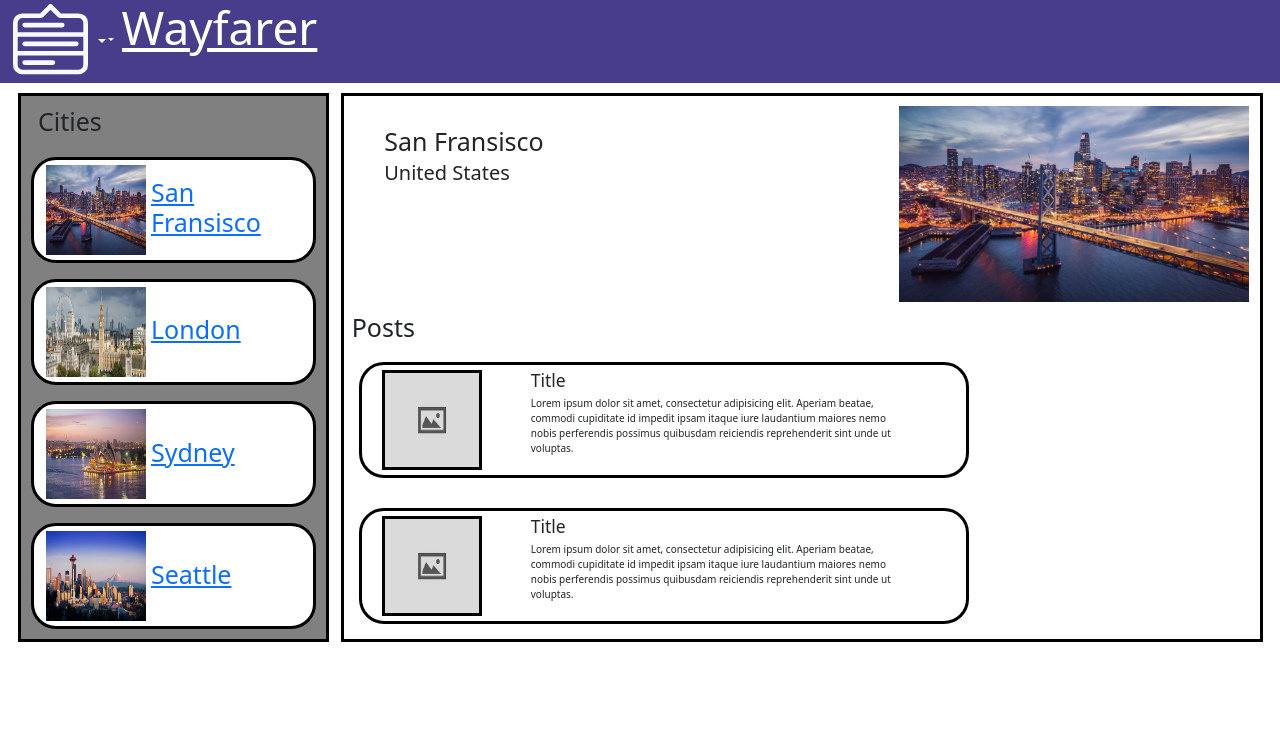
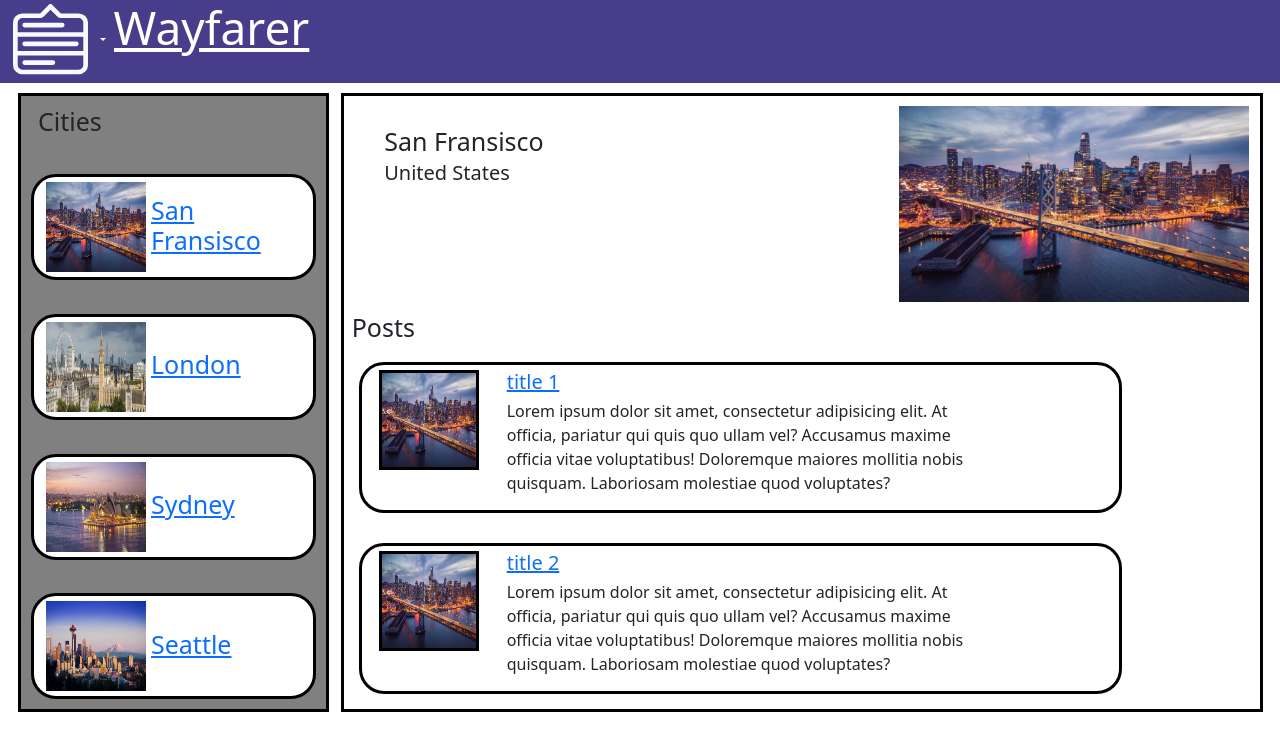
Before and after one commit to savila12/Wayfarer, an Angular app in the folder wayfarer/: page /cities/1 in a window 1280 px wide. Shown: the top 750 px of the page. Built offline with nearby package versions, Linux system fonts and the light colour scheme.

Commit message:
completed sprint2

```diff
--- a/wayfarer/src/app/app.module.ts
+++ b/wayfarer/src/app/app.module.ts
@@ -8,6 +8,7 @@ import { CitiesComponent } from './cities/cities.component';
 import { CarouselBasicComponent } from './carousel-basic/carousel-basic.component';
 import { TopicComponent } from './topic/topic.component';
 import { CityComponent } from './city/city.component';
+import { PostComponent } from './post/post.component';
 
 @NgModule({
   declarations: [
@@ -16,7 +17,8 @@ import { CityComponent } from './city/city.component';
     CitiesComponent,
     CarouselBasicComponent,
     TopicComponent,
-    CityComponent
+    CityComponent,
+    PostComponent
   ],
   imports: [
     BrowserModule,
--- a/wayfarer/src/app/cities.ts
+++ b/wayfarer/src/app/cities.ts
@@ -3,27 +3,77 @@ export const CITIES = [
     id: 1,
     name: 'San Fransisco',
     country: 'United States',
-    imageUrl: 'assets/images/san-francisco.png'
+    imageUrl: 'assets/images/san-francisco.png',
+    posts: [
+      {
+      title: 'title 1',
+      author: 'Jon Doe',
+      body: 'Lorem ipsum dolor sit amet, consectetur adipisicing elit. At officia, pariatur qui quis quo ullam vel?' +
+         ' Accusamus maxime officia vitae voluptatibus! Doloremque maiores mollitia nobis quisquam. Laboriosam molestiae quod voluptates?'
+      },
+      {
+        title: 'title 2',
+        author: 'Jane Doe',
+        body: 'Lorem ipsum dolor sit amet, consectetur adipisicing elit. At officia, pariatur qui quis quo ullam vel?' +
+          ' Accusamus maxime officia vitae voluptatibus! Doloremque maiores mollitia nobis quisquam. Laboriosam molestiae quod voluptates?'
+      }
+      ]
   },
   {
     id: 2,
     name: 'London',
     country: 'United Kingdom',
-    imageUrl: 'assets/images/london.png'
-
+    imageUrl: 'assets/images/london.png',
+    posts: [
+      {
+        title: 'title 1',
+        author: 'Jon Doe',
+        body: 'Lorem ipsum dolor sit amet, consectetur adipisicing elit. At officia, pariatur qui quis quo ullam vel?' +
+          ' Accusamus maxime officia vitae voluptatibus! Doloremque maiores mollitia nobis quisquam. Laboriosam molestiae quod voluptates?'
+      },
+      {
+        title: 'title 2',
+        author: 'Jane Doe',
+        body: 'Lorem ipsum dolor sit amet, consectetur adipisicing elit. At officia, pariatur qui quis quo ullam vel?' +
+          ' Accusamus maxime officia vitae voluptatibus! Doloremque maiores mollitia nobis quisquam. Laboriosam molestiae quod voluptates?'
+      }]
   },
   {
     id: 3,
     name: 'Sydney',
     country: 'Australia',
-    imageUrl: 'assets/images/sydney.png'
-
+    imageUrl: 'assets/images/sydney.png',
+    posts: [
+      {
+        title: 'title 1',
+        author: 'Jon Doe',
+        body: 'Lorem ipsum dolor sit amet, consectetur adipisicing elit. At officia, pariatur qui quis quo ullam vel?' +
+          ' Accusamus maxime officia vitae voluptatibus! Doloremque maiores mollitia nobis quisquam. Laboriosam molestiae quod voluptates?'
+      },
+      {
+        title: 'title 2',
+        author: 'Jane Doe',
+        body: 'Lorem ipsum dolor sit amet, consectetur adipisicing elit. At officia, pariatur qui quis quo ullam vel?' +
+          ' Accusamus maxime officia vitae voluptatibus! Doloremque maiores mollitia nobis quisquam. Laboriosam molestiae quod voluptates?'
+      }]
   },
   {
     id: 4,
     name: 'Seattle',
     country: 'United States',
-    imageUrl: 'assets/images/seattle.png'
-
+    imageUrl: 'assets/images/seattle.png',
+    posts: [
+      {
+        title: 'title 1',
+        author: 'Jon Doe',
+        body: 'Lorem ipsum dolor sit amet, consectetur adipisicing elit. At officia, pariatur qui quis quo ullam vel?' +
+          ' Accusamus maxime officia vitae voluptatibus! Doloremque maiores mollitia nobis quisquam. Laboriosam molestiae quod voluptates?'
+      },
+      {
+        title: 'title 2',
+        author: 'Jane Doe',
+        body: 'Lorem ipsum dolor sit amet, consectetur adipisicing elit. At officia, pariatur qui quis quo ullam vel?' +
+          ' Accusamus maxime officia vitae voluptatibus! Doloremque maiores mollitia nobis quisquam. Laboriosam molestiae quod voluptates?'
+      }]
   }
 ];
--- a/wayfarer/src/app/city/city.component.css
+++ b/wayfarer/src/app/city/city.component.css
@@ -22,13 +22,10 @@ img{
   padding: 5px;
   margin: 15px
 }
-#post-image{
+.post-image{
   text-align: center;
   padding: 0;
 }
-#post-title{
-  padding: 0;
+p{
+  font-size: 16px;
 }
-#post{
-  padding: 0;
-}
--- a/wayfarer/src/app/city/city.component.html
+++ b/wayfarer/src/app/city/city.component.html
@@ -10,26 +10,15 @@
   </div>
   <div class="row ">
     <h1>Posts</h1>
-    <div class="col-sm-8 post-container">
-      <div class="col-sm-3" id="post-image1">
-        <img src="assets/images/no-img.jpeg" alt="">
+    <div *ngFor="let post of city.posts; index as i"  class="post-container col-sm-10">
+      <div class="col-sm-2 post-image">
+        <img src="{{city.imageUrl}}" alt="">
       </div>
-      <div class="col-sm-4" id="post-title1">
-        <h3>Title</h3>
-      </div>
-      <div class="col-sm-8" id="post1">
-        <p>Lorem ipsum dolor sit amet, consectetur adipisicing elit. Aperiam beatae, commodi cupiditate id impedit ipsam itaque iure laudantium maiores nemo nobis perferendis possimus quibusdam reiciendis reprehenderit sint unde ut voluptas.</p>
-      </div>
-    </div>
-    <div class="col-sm-8 post-container">
-      <div class="col-sm-3" id="post-image2">
-        <img src="assets/images/no-img.jpeg" alt="">
-      </div>
-      <div class="col-sm-4" id="post-title2">
-        <h3>Title</h3>
-      </div>
-      <div class="col-sm-8" id="post2">
-        <p>Lorem ipsum dolor sit amet, consectetur adipisicing elit. Aperiam beatae, commodi cupiditate id impedit ipsam itaque iure laudantium maiores nemo nobis perferendis possimus quibusdam reiciendis reprehenderit sint unde ut voluptas.</p>
+      <div class="col-sm-8">
+        <h2>
+          <a routerLink="/cities/{{city.id}}/posts/{{i}}">{{post.title}}</a>
+        </h2>
+        <p>{{post.body}}</p>
       </div>
     </div>
   </div>
--- a/wayfarer/src/app/navbar/navbar.component.html
+++ b/wayfarer/src/app/navbar/navbar.component.html
@@ -4,7 +4,7 @@
     <button class="btn btn-primary dropdown-toggle" type="button" data-toggle="dropdown">
       <svg xmlns="http://www.w3.org/2000/svg"   class="bi bi-menu-down" viewBox="0 0 16 16">
         <path d="M7.646.146a.5.5 0 0 1 .708 0L10.207 2H14a2 2 0 0 1 2 2v9a2 2 0 0 1-2 2H2a2 2 0 0 1-2-2V4a2 2 0 0 1 2-2h3.793L7.646.146zM1 7v3h14V7H1zm14-1V4a1 1 0 0 0-1-1h-3.793a1 1 0 0 1-.707-.293L8 1.207l-1.5 1.5A1 1 0 0 1 5.793 3H2a1 1 0 0 0-1 1v2h14zm0 5H1v2a1 1 0 0 0 1 1h12a1 1 0 0 0 1-1v-2zM2 4.5a.5.5 0 0 1 .5-.5h8a.5.5 0 0 1 0 1h-8a.5.5 0 0 1-.5-.5zm0 4a.5.5 0 0 1 .5-.5h11a.5.5 0 0 1 0 1h-11a.5.5 0 0 1-.5-.5zm0 4a.5.5 0 0 1 .5-.5h6a.5.5 0 0 1 0 1h-6a.5.5 0 0 1-.5-.5z"/>
-      </svg> <span class="caret"></span>
+      </svg>
     </button>
     <ul class="dropdown-menu">
       <a routerLink="/cities">Cities</a>
--- /dev/null
+++ b/wayfarer/src/app/post/post.component.css
@@ -0,0 +1,12 @@
+h1{
+  font-size: 32px;
+}
+h2{
+  font-size: 24px;
+}
+p{
+  font-size: 16px;
+}
+.post-container{
+  padding: 15px;
+}
--- /dev/null
+++ b/wayfarer/src/app/post/post.component.html
@@ -0,0 +1,6 @@
+<div class="post-container">
+  <h1>Post for {{city.name}}</h1>
+  <h2>Post Title: {{post.title}}</h2>
+  <p>Written By: {{post.author}}</p>
+  <p>{{post.body}}</p>
+</div>
--- /dev/null
+++ b/wayfarer/src/app/post/post.component.ts
@@ -0,0 +1,28 @@
+import { Component, OnInit } from '@angular/core';
+import { CITIES } from '../cities';
+import { ActivatedRoute } from '@angular/router';
+
+@Component({
+  selector: 'app-post',
+  templateUrl: './post.component.html',
+  styleUrls: ['./post.component.css']
+})
+export class PostComponent implements OnInit {
+
+  cities: any = CITIES;
+  city: any;
+  post: any;
+  constructor(private route: ActivatedRoute) { }
+
+  ngOnInit(): void {
+    this.route.paramMap
+      .subscribe(params => {
+        const postId = parseInt(params.get('postId'), 10);
+        this.city = CITIES.find(city => {
+          return city.id === parseInt(params.get('id'), 10);
+        });
+        this.post = this.city.posts[postId];
+      });
+  }
+
+}
```
Also changed, not shown: wayfarer/src/app/app-routing.module.ts (+6 -1 lines), 1 other file (tests, documents, lock files or other folders).
